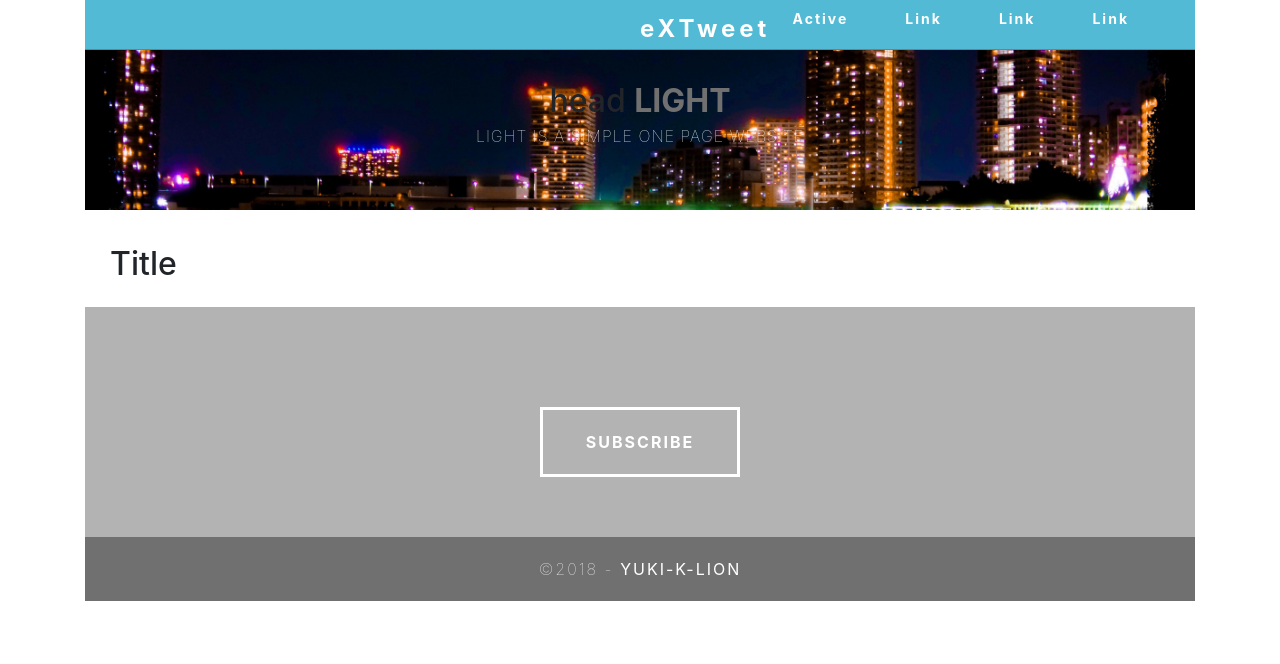
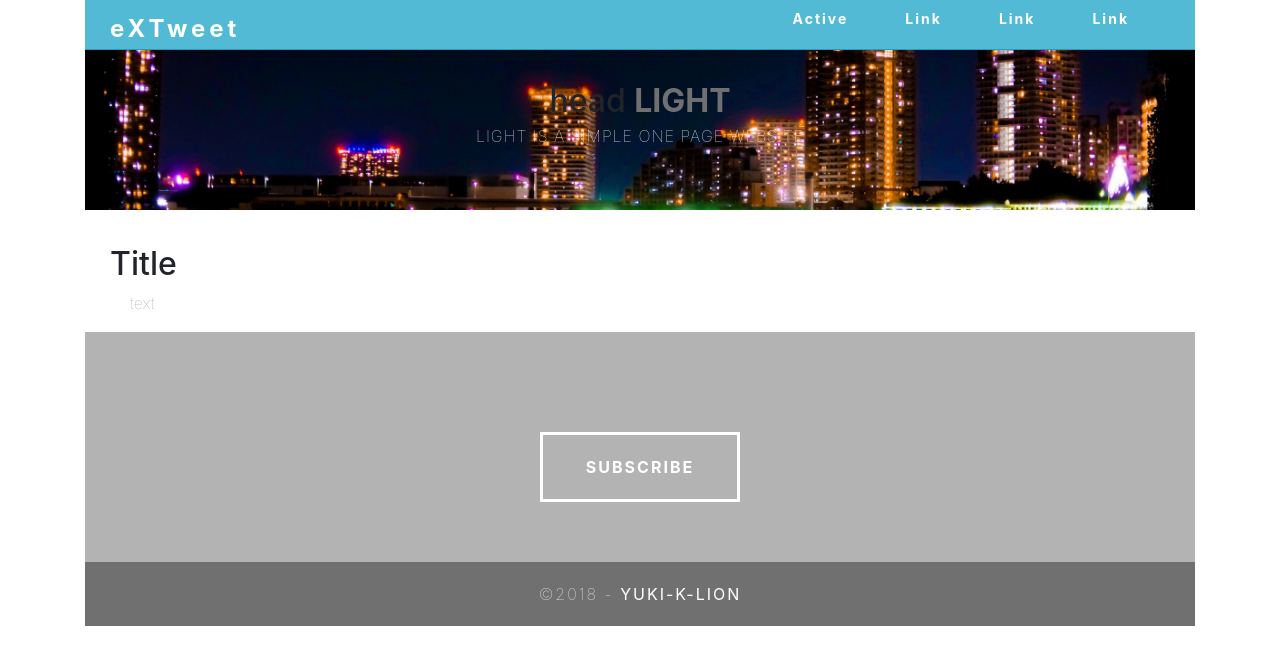
Before and after one commit to yuki-koma2/study_tech_camp_First, a plain HTML site: page index.html in a window 1280 px wide. Drawn offline with nearby package versions, Linux system fonts and the light colour scheme.

Commit message:
add text

```diff
--- a/index.html
+++ b/index.html
@@ -17,23 +17,16 @@
 <div class="container">
   <!-- Navigation -->
   <header>
-	  <nav><a href="">
-    <h4 class="logo">eXTweet</h4>
-    </a>
- <ul class="nav justify-content-end">
-  <li class="nav-item">
-    <a class="nav-link active" href="#">Active</a>
-  </li>
-  <li class="nav-item">
-    <a class="nav-link" href="#">Link</a>
-  </li>
-  <li class="nav-item">
-    <a class="nav-link" href="#">Link</a>
-  </li>
-  <li class="nav-item">
-    <a class="nav-link " href="#">Link</a>
-  </li>
-</ul>
+    <a href="">
+      <h4 class="logo">eXTweet</h4>
+      </a>
+	  <nav>
+      <ul class="nav justify-content-end">
+        <li class="nav-item"> <a class="nav-link active" href="#">Active</a> </li>
+        <li class="nav-item"> <a class="nav-link" href="#">Link</a> </li>
+        <li class="nav-item"> <a class="nav-link" href="#">Link</a> </li>
+        <li class="nav-item"> <a class="nav-link " href="#">Link</a> </li>
+      </ul>
     </nav>
   </header>
   <!-- head Section -->
@@ -44,7 +37,7 @@
   <!--Tweet Section-->
   <section class="about" id="about">
     <h2 class="tweet_title">Title</h2>
-    <p class="tweet_text text_column"></p>
+    <p class="tweet_text text_column">text</p>
   </section>
 
   <!-- Footer Section -->
```
